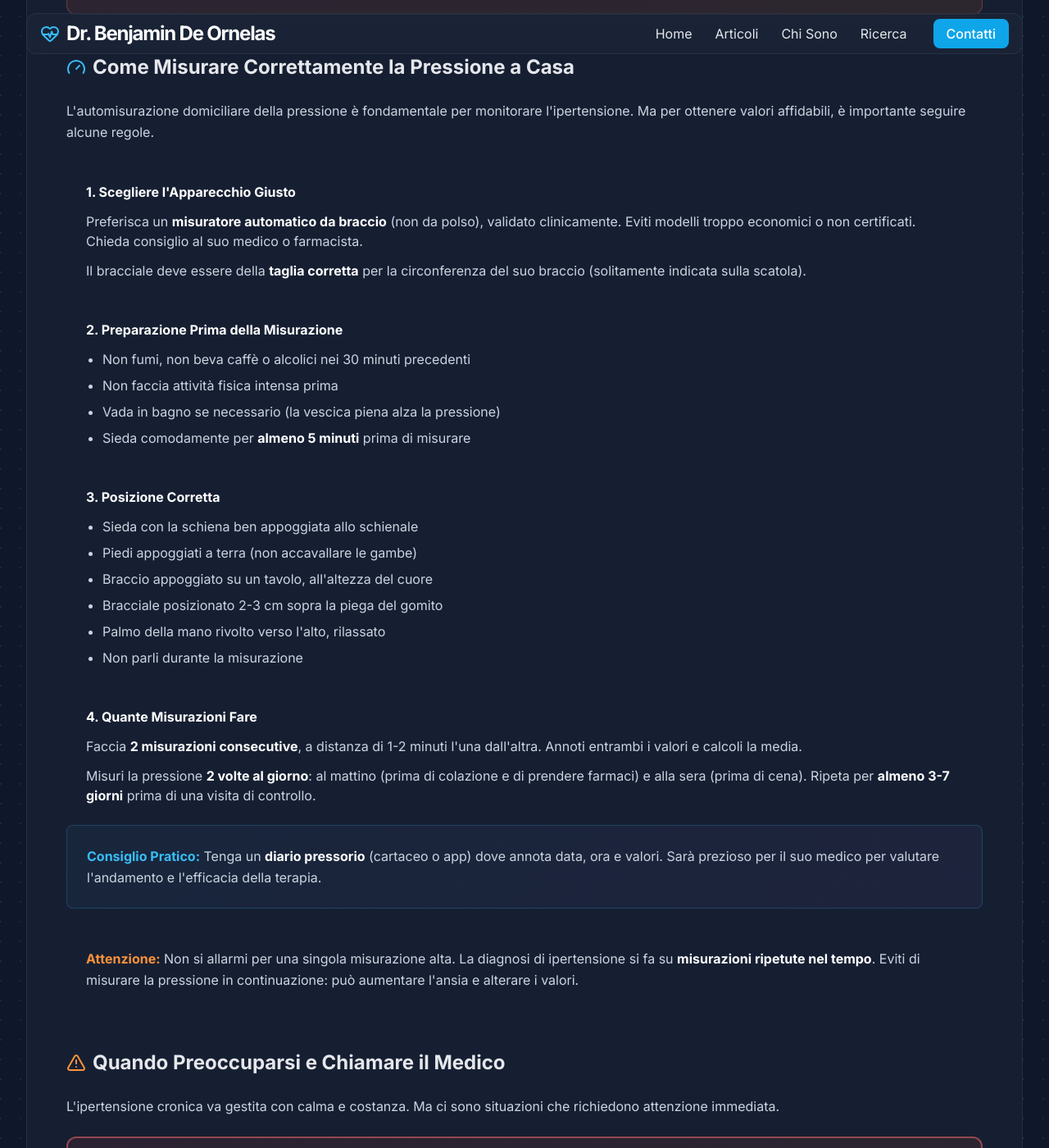
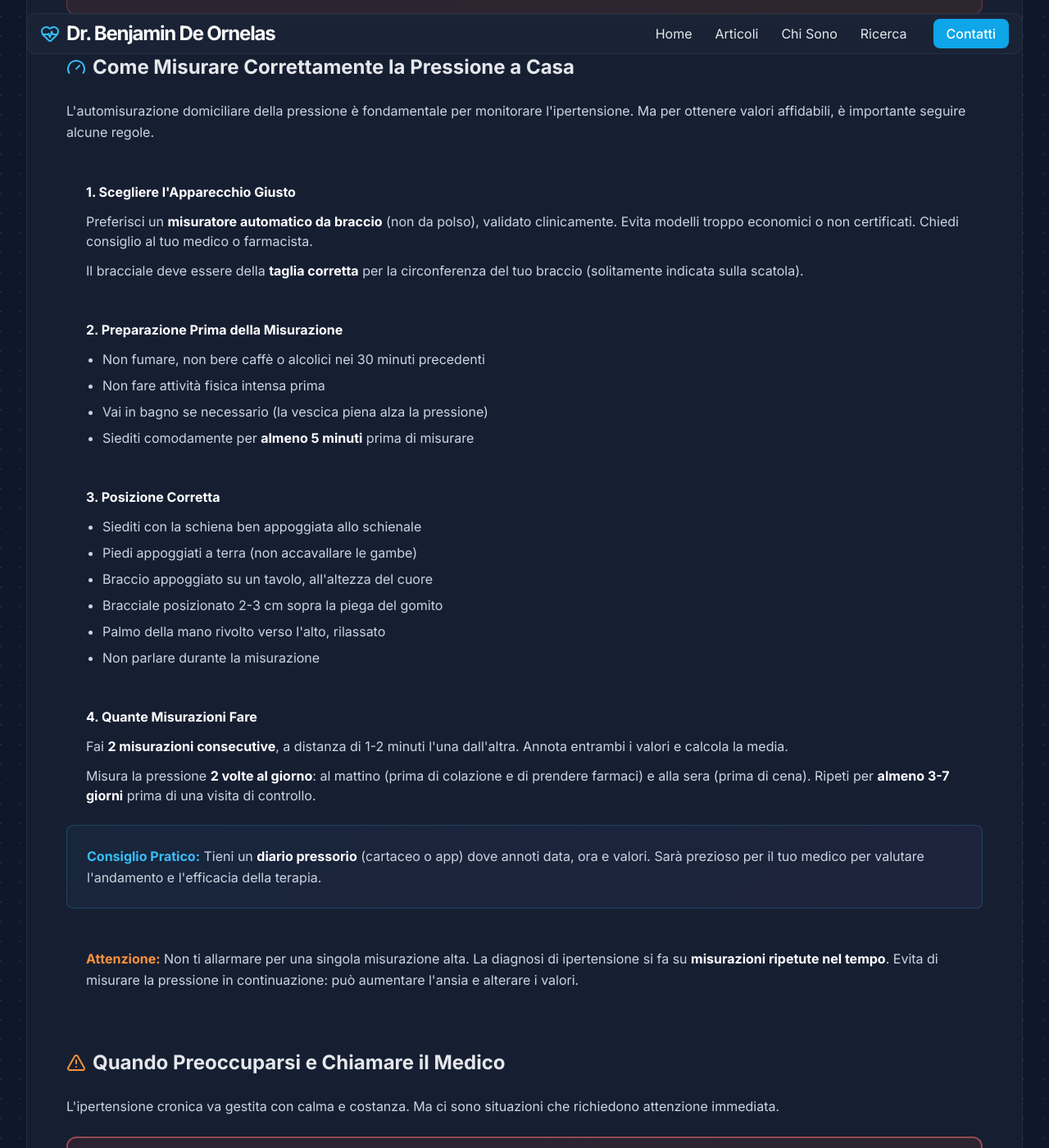
Before and after one commit to bdeornelas/bdeornelas.github.io, a Jekyll site: the page built from articles/ipertensione-gestione/index.html, in a window 1280 px wide and 1400 px high, scrolled down 1517 px. Shown: the whole window at 82% size. Built offline with Jekyll 4.4.1, drawn with Linux system fonts in a browser that asks for light colours; nearby versions of some CDN libraries; some of the changed text lies outside the part shown.

Commit message:
Stile confidenziale: passa da Lei a tu in articoli e template (testi, avvisi, disclaimer)

```diff
--- a/articles/ipertensione-gestione/index.html
+++ b/articles/ipertensione-gestione/index.html
@@ -104,49 +104,49 @@ og_image: /assets/img/og-card.jpg
           <div class="bp-step rounded-lg p-6">
             <h3 class="font-bold text-white mb-3">1. Scegliere l'Apparecchio Giusto</h3>
             <p class="text-slate-300 mb-3">
-              Preferisca un <strong class="text-white">misuratore automatico da braccio</strong> (non da polso), validato clinicamente. Eviti modelli troppo economici o non certificati. Chieda consiglio al suo medico o farmacista.
+              Preferisci un <strong class="text-white">misuratore automatico da braccio</strong> (non da polso), validato clinicamente. Evita modelli troppo economici o non certificati. Chiedi consiglio al tuo medico o farmacista.
             </p>
             <p class="text-slate-300">
-              Il bracciale deve essere della <strong class="text-white">taglia corretta</strong> per la circonferenza del suo braccio (solitamente indicata sulla scatola).
+              Il bracciale deve essere della <strong class="text-white">taglia corretta</strong> per la circonferenza del tuo braccio (solitamente indicata sulla scatola).
             </p>
           </div>
           <div class="bp-step rounded-lg p-6">
             <h3 class="font-bold text-white mb-3">2. Preparazione Prima della Misurazione</h3>
             <ul class="text-slate-300 space-y-2 ml-5 list-disc">
-              <li>Non fumi, non beva caffè o alcolici nei 30 minuti precedenti</li>
-              <li>Non faccia attività fisica intensa prima</li>
-              <li>Vada in bagno se necessario (la vescica piena alza la pressione)</li>
-              <li>Sieda comodamente per <strong class="text-white">almeno 5 minuti</strong> prima di misurare</li>
+              <li>Non fumare, non bere caffè o alcolici nei 30 minuti precedenti</li>
+              <li>Non fare attività fisica intensa prima</li>
+              <li>Vai in bagno se necessario (la vescica piena alza la pressione)</li>
+              <li>Siediti comodamente per <strong class="text-white">almeno 5 minuti</strong> prima di misurare</li>
             </ul>
           </div>
           <div class="bp-step rounded-lg p-6">
             <h3 class="font-bold text-white mb-3">3. Posizione Corretta</h3>
             <ul class="text-slate-300 space-y-2 ml-5 list-disc">
-              <li>Sieda con la schiena ben appoggiata allo schienale</li>
+              <li>Siediti con la schiena ben appoggiata allo schienale</li>
               <li>Piedi appoggiati a terra (non accavallare le gambe)</li>
               <li>Braccio appoggiato su un tavolo, all'altezza del cuore</li>
               <li>Bracciale posizionato 2-3 cm sopra la piega del gomito</li>
               <li>Palmo della mano rivolto verso l'alto, rilassato</li>
-              <li>Non parli durante la misurazione</li>
+              <li>Non parlare durante la misurazione</li>
             </ul>
           </div>
           <div class="bp-step rounded-lg p-6">
             <h3 class="font-bold text-white mb-3">4. Quante Misurazioni Fare</h3>
             <p class="text-slate-300 mb-3">
-              Faccia <strong class="text-white">2 misurazioni consecutive</strong>, a distanza di 1-2 minuti l'una dall'altra. Annoti entrambi i valori e calcoli la media.
+              Fai <strong class="text-white">2 misurazioni consecutive</strong>, a distanza di 1-2 minuti l'una dall'altra. Annota entrambi i valori e calcola la media.
             </p>
             <p class="text-slate-300">
-              Misuri la pressione <strong class="text-white">2 volte al giorno</strong>: al mattino (prima di colazione e di prendere farmaci) e alla sera (prima di cena). Ripeta per <strong class="text-white">almeno 3-7 giorni</strong> prima di una visita di controllo.
+              Misura la pressione <strong class="text-white">2 volte al giorno</strong>: al mattino (prima di colazione e di prendere farmaci) e alla sera (prima di cena). Ripeti per <strong class="text-white">almeno 3-7 giorni</strong> prima di una visita di controllo.
             </p>
           </div>
           <div class="highlight-box rounded-lg p-6 mb-6">
             <p class="text-slate-300 leading-relaxed">
-              <strong class="text-sky-400">Consiglio Pratico:</strong> Tenga un <strong class="text-white">diario pressorio</strong> (cartaceo o app) dove annota data, ora e valori. Sarà prezioso per il suo medico per valutare l'andamento e l'efficacia della terapia.
+              <strong class="text-sky-400">Consiglio Pratico:</strong> Tieni un <strong class="text-white">diario pressorio</strong> (cartaceo o app) dove annoti data, ora e valori. Sarà prezioso per il tuo medico per valutare l'andamento e l'efficacia della terapia.
             </p>
           </div>
           <div class="warning-box rounded-lg p-6">
             <p class="text-slate-300 leading-relaxed">
-              <strong class="text-orange-400">Attenzione:</strong> Non si allarmi per una singola misurazione alta. La diagnosi di ipertensione si fa su <strong class="text-white">misurazioni ripetute nel tempo</strong>. Eviti di misurare la pressione in continuazione: può aumentare l'ansia e alterare i valori.
+              <strong class="text-orange-400">Attenzione:</strong> Non ti allarmare per una singola misurazione alta. La diagnosi di ipertensione si fa su <strong class="text-white">misurazioni ripetute nel tempo</strong>. Evita di misurare la pressione in continuazione: può aumentare l'ansia e alterare i valori.
             </p>
           </div>
         </section>
@@ -162,7 +162,7 @@ og_image: /assets/img/og-card.jpg
           <div class="bg-gradient-to-br from-red-500/10 to-orange-500/10 border-2 border-red-400/50 rounded-xl p-6 mb-6">
             <h3 class="font-bold text-red-400 mb-4 flex items-center gap-2">
               <i data-lucide="phone" class="w-5 h-5"></i>
-              Chiami il 118 o Vada Subito in Pronto Soccorso Se:
+              Chiama il 118 o vai subito in Pronto Soccorso se:
             </h3>
             <ul class="text-slate-300 space-y-2 ml-5 list-disc">
               <li>Pressione &gt;180/120 mmHg <strong class="text-white">accompagnata da:</strong></li>
@@ -180,7 +180,7 @@ og_image: /assets/img/og-card.jpg
           <div class="bg-gradient-to-br from-orange-500/10 to-yellow-500/10 border border-orange-400/40 rounded-xl p-6">
             <h3 class="font-bold text-orange-400 mb-4 flex items-center gap-2">
               <i data-lucide="calendar-clock" class="w-5 h-5"></i>
-              Contatti il Suo Medico Entro 24-48 Ore Se:
+              Contatta il tuo medico entro 24-48 ore se:
             </h3>
             <ul class="text-slate-300 space-y-2 ml-5 list-disc">
               <li>Pressione costantemente &gt;140/90 mmHg (media di più misurazioni)</li>
@@ -208,10 +208,10 @@ og_image: /assets/img/og-card.jpg
               Il sodio trattiene liquidi e aumenta la pressione. Limiti a <strong class="text-white">massimo 5 grammi al giorno</strong> (circa un cucchiaino).
             </p>
             <ul class="text-slate-300 space-y-1 ml-5 list-disc">
-              <li>Non aggiunga sale a tavola</li>
-              <li>Riduca cibi conservati, insaccati, formaggi stagionati</li>
-              <li>Legga le etichette: eviti prodotti con &gt;0.5g di sodio per 100g</li>
-              <li>Usi spezie, limone, aceto per insaporire</li>
+              <li>Non aggiungere sale a tavola</li>
+              <li>Riduci cibi conservati, insaccati, formaggi stagionati</li>
+              <li>Leggi le etichette: evita prodotti con &gt;0.5g di sodio per 100g</li>
+              <li>Usa spezie, limone, aceto per insaporire</li>
             </ul>
           </div>
           <div class="bp-step rounded-lg p-6">
@@ -246,7 +246,7 @@ og_image: /assets/img/og-card.jpg
               4. Mantenere il Peso Forma
             </h3>
             <p class="text-slate-300">
-              Ogni <strong class="text-white">5 kg di peso perso</strong> può ridurre la pressione di 2-5 mmHg. Se è sovrappeso, anche un dimagrimento moderato fa la differenza.
+              Ogni <strong class="text-white">5 kg di peso perso</strong> può ridurre la pressione di 2-5 mmHg. Se sei sovrappeso, anche un dimagrimento moderato fa la differenza.
             </p>
           </div>
           <div class="bp-step rounded-lg p-6">
@@ -255,7 +255,7 @@ og_image: /assets/img/og-card.jpg
               5. Limitare Alcol e Smettere di Fumare
             </h3>
             <p class="text-slate-300 mb-2">
-              L'alcol in eccesso alza la pressione. Se beve, non superi <strong class="text-white">1 bicchiere al giorno per le donne, 2 per gli uomini</strong>.
+              L'alcol in eccesso alza la pressione. Se bevi, non superare <strong class="text-white">1 bicchiere al giorno per le donne, 2 per gli uomini</strong>.
             </p>
             <p class="text-slate-300">
               Il fumo danneggia le arterie e aumenta drasticamente il rischio cardiovascolare. Smettere è la singola azione più importante.
@@ -283,11 +283,11 @@ og_image: /assets/img/og-card.jpg
           <div class="highlight-box rounded-lg p-6 mb-6">
             <h3 class="font-bold text-white mb-3">Regole d'Oro per la Terapia</h3>
             <ul class="text-slate-300 space-y-2 ml-5 list-disc">
-              <li><strong class="text-white">Assuma i farmaci regolarmente,</strong> sempre alla stessa ora, anche se si sente bene</li>
-              <li><strong class="text-white">Non sospenda mai la terapia</strong> di sua iniziativa, nemmeno se la pressione si è normalizzata</li>
-              <li><strong class="text-white">Segni eventuali effetti collaterali</strong> e ne parli con il medico (non li ignori)</li>
-              <li><strong class="text-white">Non si aspetti risultati immediati:</strong> i farmaci possono impiegare settimane per esprimere il pieno effetto</li>
-              <li><strong class="text-white">Continui comunque le modifiche dello stile di vita:</strong> farmaci e stile sano lavorano in sinergia</li>
+              <li><strong class="text-white">Assumi i farmaci regolarmente,</strong> sempre alla stessa ora, anche se ti senti bene</li>
+              <li><strong class="text-white">Non sospendere mai la terapia</strong> di tua iniziativa, nemmeno se la pressione si è normalizzata</li>
+              <li><strong class="text-white">Segna eventuali effetti collaterali</strong> e parlane con il medico (non ignorarli)</li>
+              <li><strong class="text-white">Non aspettarti risultati immediati:</strong> i farmaci possono impiegare settimane per esprimere il pieno effetto</li>
+              <li><strong class="text-white">Continua comunque le modifiche dello stile di vita:</strong> farmaci e stile sano lavorano in sinergia</li>
             </ul>
           </div>
           <div class="warning-box rounded-lg p-6">
@@ -313,7 +313,7 @@ og_image: /assets/img/og-card.jpg
               <li><strong class="text-white">Diabetici:</strong> &lt;130/80 mmHg</li>
               <li><strong class="text-white">Malattia renale cronica:</strong> &lt;130/80 mmHg</li>
             </ul>
-            <p class="text-slate-400 text-sm mt-4">Il suo medico definirà l'obiettivo migliore per lei, considerando tutti i fattori.</p>
+            <p class="text-slate-400 text-sm mt-4">Il tuo medico definirà l'obiettivo migliore per te, considerando tutti i fattori.</p>
           </div>
         </section>
 
@@ -326,13 +326,13 @@ og_image: /assets/img/og-card.jpg
             L'ipertensione può sembrare un nemico invisibile, ma è un nemico che <strong class="text-white">possiamo tenere sotto controllo</strong>. La chiave è la costanza: misurazioni regolari, stile di vita sano, terapia assunta correttamente.
           </p>
           <p class="text-slate-300 leading-relaxed mb-6">
-            Non si scoraggi se ci vogliono tentativi per trovare la terapia giusta, o se i cambiamenti di abitudine richiedono tempo. Ogni piccolo passo nella giusta direzione riduce il rischio di complicanze gravi.
+            Non scoraggiarti se ci vogliono tentativi per trovare la terapia giusta, o se i cambiamenti di abitudine richiedono tempo. Ogni piccolo passo nella giusta direzione riduce il rischio di complicanze gravi.
           </p>
           <p class="text-slate-300 leading-relaxed mb-6">
-            Il suo cuore, le sue arterie, il suo cervello e i suoi reni la ringrazieranno.
+            Il tuo cuore, le tue arterie, il tuo cervello e i tuoi reni ti ringrazieranno.
           </p>
           <div class="bg-slate-800/50 border border-slate-700 rounded-lg p-6 text-sm text-slate-400">
-            <p class="mb-2"><strong class="text-white">Disclaimer:</strong> Questo articolo ha scopo puramente informativo ed educativo. Non sostituisce il parere del medico. Per la diagnosi e la gestione dell'ipertensione, consulti sempre un professionista sanitario qualificato. Non modifichi mai la terapia farmacologica senza il consenso del suo medico.</p>
+            <p class="mb-2"><strong class="text-white">Disclaimer:</strong> Questo articolo ha scopo puramente informativo ed educativo. Non sostituisce il parere del medico. Per la diagnosi e la gestione dell'ipertensione, rivolgiti sempre a un professionista sanitario qualificato. Non modificare mai la terapia farmacologica senza il consenso del tuo medico.</p>
           </div>
         </section>
 
```
Also changed, not shown: other parts of articles/ipertensione-gestione/index.html (+1 -1 lines), articles/ecocardiogramma-importanza/index.html (+11 -11 lines), articles/fibrillazione-atriale/index.html (+5 -5 lines), articles/infarto-miocardico/index.html (+9 -9 lines), articles/prevenzione-cardiovascolare/index.html (+23 -23 lines).
